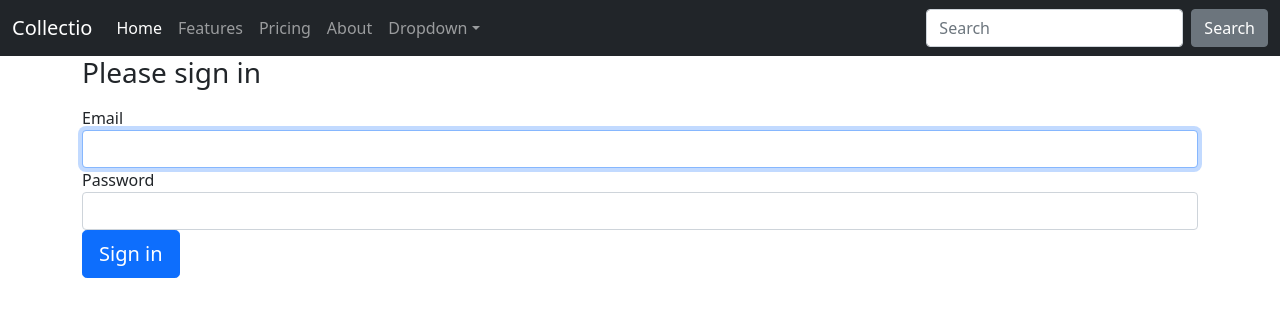
After one commit to Ysliria/collectio, a Symfony app: template templates/security/login.html.twig in a window 1280 px wide. The commit adds this page. Shown: the top 317 px of the page. Run offline with Twig, Linux system fonts and the light colour scheme; the template is opened without the code that fills it, so the values that code supplies are empty; some libraries are stand-ins or nearby versions.

Commit message:
[FEATURE][USER][WIP] Add login form and bootstrap CSS
10 min

```diff
--- a/src/Controller/HomeController.php
+++ b/src/Controller/HomeController.php
@@ -9,7 +9,7 @@ use Symfony\Component\Routing\Annotation\Route;
 class HomeController extends AbstractController
 {
     /**
-     * @Route("/home", name="home")
+     * @Route("/", name="home")
      */
     public function index(): Response
     {
--- a/templates/base.html.twig
+++ b/templates/base.html.twig
@@ -6,14 +6,64 @@
         {# Run `composer require symfony/webpack-encore-bundle`
            and uncomment the following Encore helpers to start using Symfony UX #}
         {% block stylesheets %}
-            {#{{ encore_entry_link_tags('app') }}#}
+            <link href="https://cdn.jsdelivr.net/npm/bootstrap@5.0.2/dist/css/bootstrap.min.css" rel="stylesheet" integrity="sha384-EVSTQN3/azprG1Anm3QDgpJLIm9Nao0Yz1ztcQTwFspd3yD65VohhpuuCOmLASjC" crossorigin="anonymous">
         {% endblock %}
 
         {% block javascripts %}
-            {#{{ encore_entry_script_tags('app') }}#}
+            <script src="https://cdn.jsdelivr.net/npm/bootstrap@5.0.2/dist/js/bootstrap.bundle.min.js" integrity="sha384-MrcW6ZMFYlzcLA8Nl+NtUVF0sA7MsXsP1UyJoMp4YLEuNSfAP+JcXn/tWtIaxVXM" crossorigin="anonymous"></script>
         {% endblock %}
     </head>
+
     <body>
+        <nav class="navbar navbar-expand-lg navbar-dark bg-dark">
+            <div class="container-fluid">
+                <a class="navbar-brand" href="#">Collectio</a>
+                <button class="navbar-toggler" type="button" data-bs-toggle="collapse" data-bs-target="#navbarColor02" aria-controls="navbarColor02" aria-expanded="false" aria-label="Toggle navigation">
+                    <span class="navbar-toggler-icon"></span>
+                </button>
+
+                <div class="collapse navbar-collapse" id="navbarColor02">
+                    <ul class="navbar-nav me-auto">
+                        <li class="nav-item">
+                            <a class="nav-link active" href="#">Home
+                                <span class="visually-hidden">(current)</span>
+                            </a>
+                        </li>
+                        <li class="nav-item">
+                            <a class="nav-link" href="#">Features</a>
+                        </li>
+                        <li class="nav-item">
+                            <a class="nav-link" href="#">Pricing</a>
+                        </li>
+                        <li class="nav-item">
+                            <a class="nav-link" href="#">About</a>
+                        </li>
+                        <li class="nav-item dropdown">
+                            <a class="nav-link dropdown-toggle" data-bs-toggle="dropdown" href="#" role="button" aria-haspopup="true" aria-expanded="false">Dropdown</a>
+                            <div class="dropdown-menu">
+                                <a class="dropdown-item" href="#">Action</a>
+                                <a class="dropdown-item" href="#">Another action</a>
+                                <a class="dropdown-item" href="#">Something else here</a>
+                                <div class="dropdown-divider"></div>
+                                <a class="dropdown-item" href="#">Separated link</a>
+                            </div>
+                        </li>
+                    </ul>
+
+                    <form class="d-flex">
+                        <input class="form-control me-sm-2" type="text" placeholder="Search">
+                        <button class="btn btn-secondary my-2 my-sm-0" type="submit">Search</button>
+                    </form>
+                </div>
+            </div>
+        </nav>
+
+        <main class="container">
         {% block body %}{% endblock %}
+        </main>
+
+        <footer>
+
+        </footer>
     </body>
 </html>
--- /dev/null
+++ b/templates/security/login.html.twig
@@ -0,0 +1,42 @@
+{% extends 'base.html.twig' %}
+
+{% block title %}Log in!{% endblock %}
+
+{% block body %}
+<form method="post">
+    {% if error %}
+        <div class="alert alert-danger">{{ error.messageKey|trans(error.messageData, 'security') }}</div>
+    {% endif %}
+
+    {% if app.user %}
+        <div class="mb-3">
+            You are logged in as {{ app.user.username }}, <a href="{{ path('app_logout') }}">Logout</a>
+        </div>
+    {% endif %}
+
+    <h1 class="h3 mb-3 font-weight-normal">Please sign in</h1>
+    <label for="inputEmail">Email</label>
+    <input type="email" value="{{ last_username }}" name="email" id="inputEmail" class="form-control" autocomplete="email" required autofocus>
+    <label for="inputPassword">Password</label>
+    <input type="password" name="password" id="inputPassword" class="form-control" autocomplete="current-password" required>
+
+    <input type="hidden" name="_csrf_token"
+           value="{{ csrf_token('authenticate') }}"
+    >
+
+    {#
+        Uncomment this section and add a remember_me option below your firewall to activate remember me functionality.
+        See https://symfony.com/doc/current/security/remember_me.html
+
+        <div class="checkbox mb-3">
+            <label>
+                <input type="checkbox" name="_remember_me"> Remember me
+            </label>
+        </div>
+    #}
+
+    <button class="btn btn-lg btn-primary" type="submit">
+        Sign in
+    </button>
+</form>
+{% endblock %}
```
Also changed, not shown: src/Controller/SecurityController.php (added, +36 -0 lines), src/Security/CollectioAuthenticator.php (added, +60 -0 lines), 1 other file.
